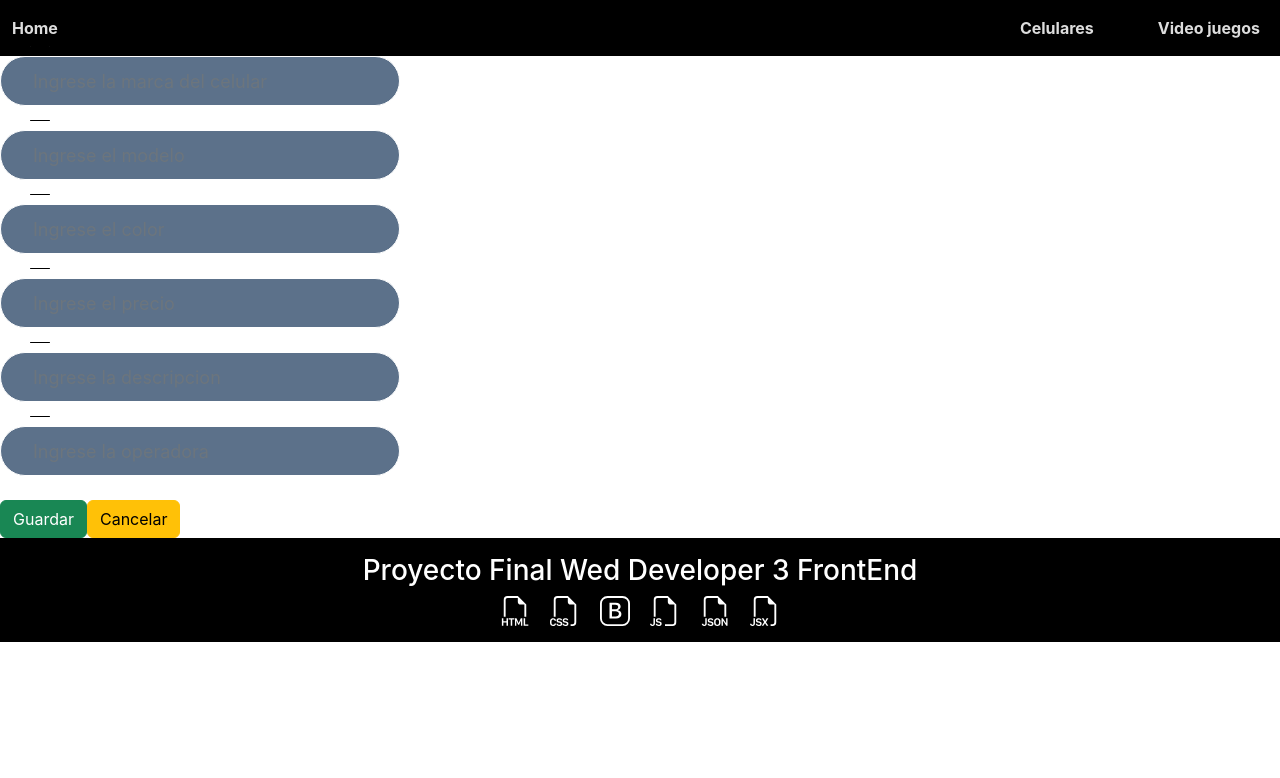
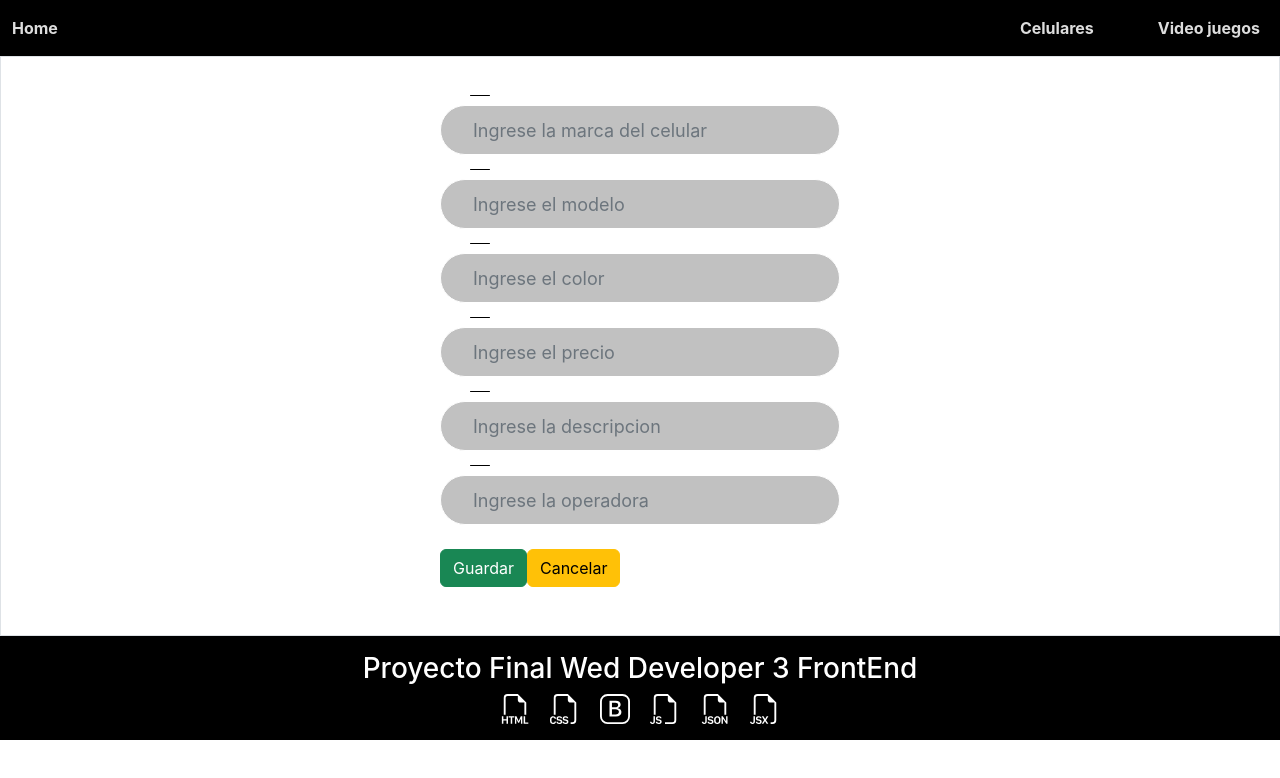
Before and after one commit to Jaro1407/React-Project, a React (Create React App) app: page /Celulares/new in a window 1280 px wide. Shown: the top 778 px of the page. Built offline with nearby package versions, Linux system fonts and the light colour scheme.

Commit message:
Added final styles and images

```diff
--- a/src/Components/Celulares.jsx
+++ b/src/Components/Celulares.jsx
@@ -32,7 +32,7 @@ const Celulares = () => {
         <>
             <div className="main-container">
                 <MenuPortal/>
-                <fieldset class="border p-5">
+                <fieldset className="border p-5">
                 <legend><h1 className="text-center">Inventario Celulares</h1></legend>
                 {/* This ternary statement will show the loader until we have an API response */}
 
--- a/src/Components/CelularesForm.jsx
+++ b/src/Components/CelularesForm.jsx
@@ -2,6 +2,7 @@ import React, {useEffect, useState} from 'react'
 import MenuPortal from './MenuPortal'
 import FooterForm from "./FooterForm"
 import { useNavigate, useParams } from 'react-router-dom'
+import '../stylesheet/CelularesForm.css'
 import axios from "axios"
 
 
@@ -144,7 +145,7 @@ const CelularesForm = ({del}) =>{
         <div>
         <MenuPortal />
 
-
+        <fieldset className="border p-5">
             <form id="formulario" className="needs-validation" noValidate>
                 {
                     p.id !== undefined ?
@@ -198,7 +199,7 @@ const CelularesForm = ({del}) =>{
                     <button className="btn btn-warning" onClick={() => navigate("/Celulares")}>Cancelar</button>
                 </div>
             </form>
-
+        </fieldset>
         <FooterForm/>
         </div>
     )
--- a/src/Components/Home.jsx
+++ b/src/Components/Home.jsx
@@ -3,8 +3,8 @@ import Menu from "./Menu";
 import Footer from "./Footer"
 import '../stylesheet/Home.css';
 import Imagenes from './Imagenes';
-import Imagen4 from '../assets/Imagenes/image4.jpg';
-import Imagen5 from '../assets/Imagenes/image5.jpg';
+import Start from '../assets/Imagenes/Start.jpg';
+import Services from '../assets/Imagenes/Services.jpg';
 
 
 function Home() {
@@ -23,7 +23,7 @@ function Home() {
                     </div>
                     <div className="col-lg-4 col-sm-12 col-md-12 d-flex justify-content-center img-container">
                         <Imagenes
-                            imagen={Imagen4}
+                            imagen={Start}
                             width='100%'
                             heigth='100%'
                             alt='Reunion'
@@ -34,7 +34,7 @@ function Home() {
                 <div className="row content-container">
                     <div className="col-lg-4 col-sm-12 col-md-12 d-flex justify-content-center img-container">
                         <Imagenes
-                            imagen={Imagen5}
+                            imagen={Services}
                             width='100%'
                             heigth='100%'
                             alt='Reunion'
--- a/src/Components/JuegosForm.jsx
+++ b/src/Components/JuegosForm.jsx
@@ -1,6 +1,7 @@
 import React, {useEffect, useState} from 'react'
 import MenuPortal from './MenuPortal'
 import FooterForm from "./FooterForm"
+import '../stylesheet/JuegosForm.css'
 import { useNavigate, useParams } from 'react-router-dom'
 import axios from "axios"
 
@@ -141,7 +142,7 @@ const JuegosForm = ({del}) =>{
         <div>
         <MenuPortal />
 
-
+            <fieldset className="border p-5">
             <form id="formulario" className="needs-validation" noValidate>
                 {
                     p.id !== undefined ?
@@ -189,6 +190,7 @@ const JuegosForm = ({del}) =>{
                     <button className="btn btn-warning" onClick={() => navigate("/Juegos")}>Cancelar</button>
                 </div>
             </form>
+            </fieldset>
 
 
         <FooterForm/>
--- a/src/Components/Tabla.jsx
+++ b/src/Components/Tabla.jsx
@@ -7,7 +7,7 @@ const Tabla = ({ cols, controlador, lista }) => {
 
     return (
         <div>
-            <fieldset class="border p-5">
+            <fieldset className="border p-5">
             <table className='table table-striped'>
                 <thead>
                     <tr>
--- /dev/null
+++ b/src/stylesheet/CelularesForm.css
@@ -0,0 +1,6 @@
+
+
+#formulario {
+    display: grid;
+    justify-content: center;
+ }
--- /dev/null
+++ b/src/stylesheet/JuegosForm.css
@@ -0,0 +1,6 @@
+
+
+#formulario {
+    display: grid;
+    justify-content: center;
+ }
--- a/src/stylesheet/Login.css
+++ b/src/stylesheet/Login.css
@@ -51,7 +51,7 @@ input[type=password] {
   width: 100%;
   font-size: 18px;
   border-radius: 100px;
-  background: rgb(92, 113, 138);
+  background: #C1C1C1;
 }
 
 .btn-login {
```
Also changed, not shown: src/assets/Imagenes/Services.jpg (added), src/assets/Imagenes/Start.jpg (added).
